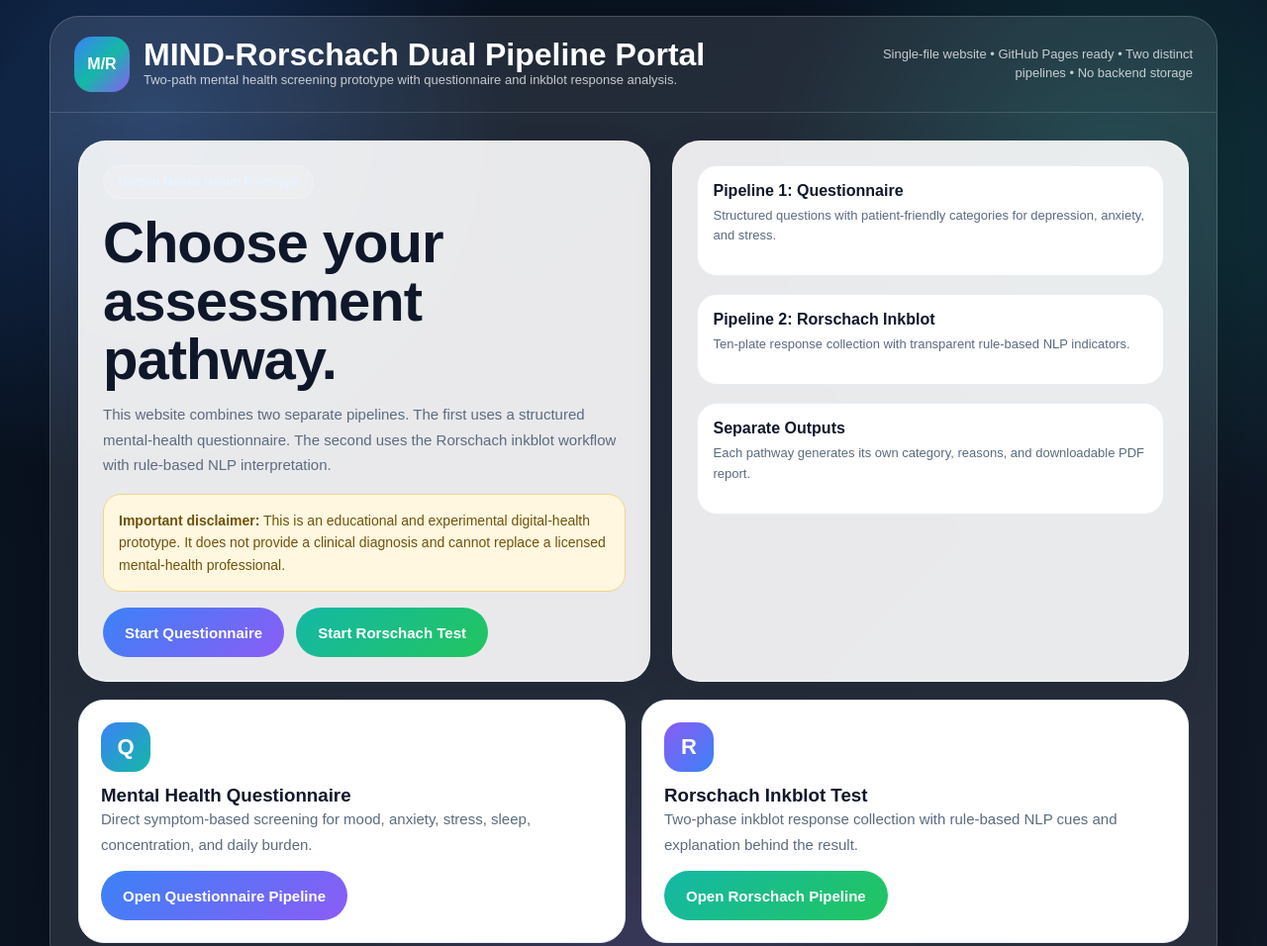
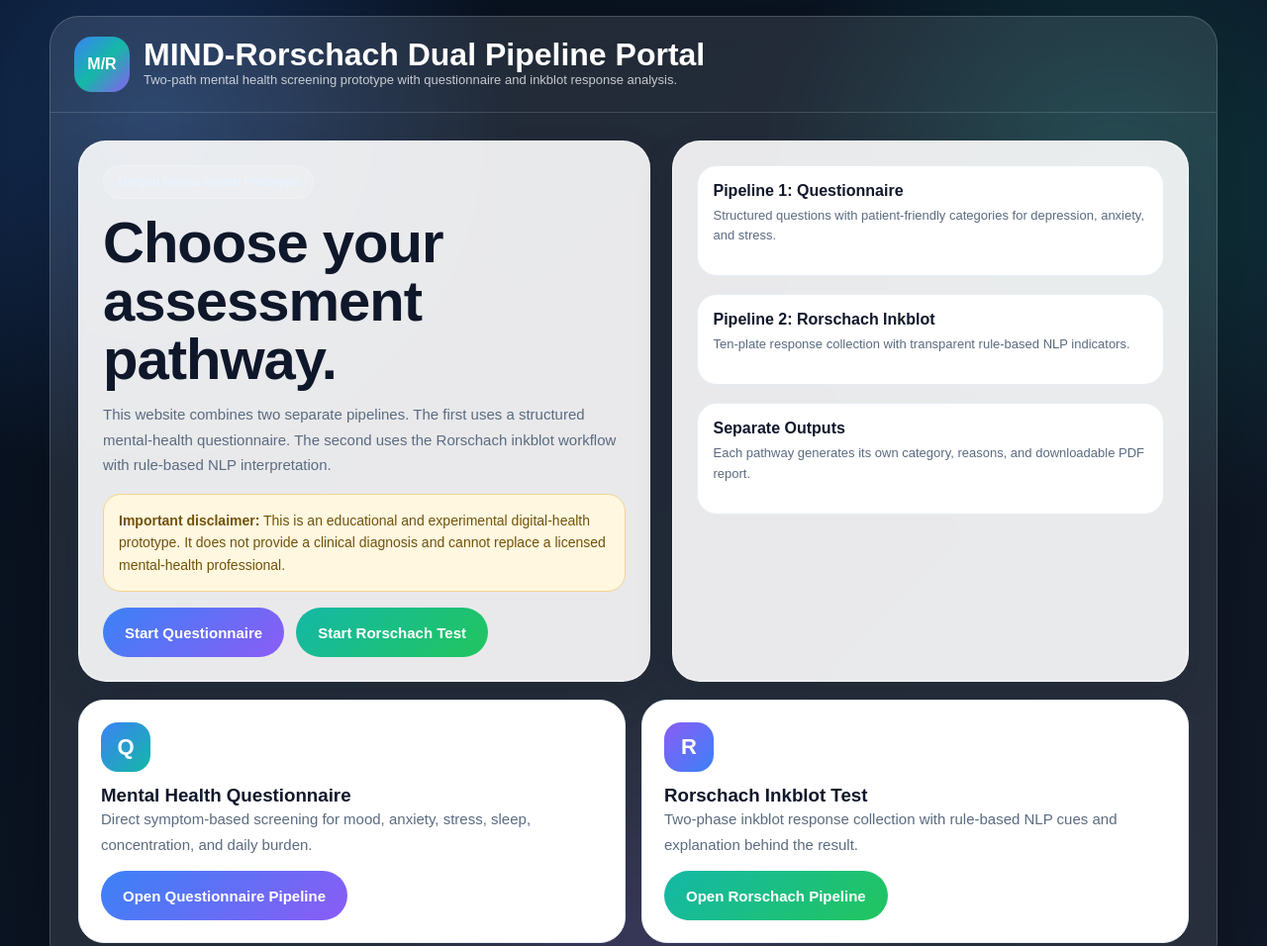
Before and after one commit to SAYANPAL-CREATE/MIND-Rorschach-inkblot, a plain HTML site: page index.html in a window 1280 px wide. Shown: the top 956 px of the page at 99% size. Drawn offline with nearby package versions, Linux system fonts and the light colour scheme.

Commit message:
Add files via upload

```diff
--- a/index.html
+++ b/index.html
@@ -20,7 +20,7 @@
 </style>
 </head>
 <body><main class="app"><section class="frame">
-<header class="top"><div class="brand"><div class="logo">M/R</div><div><h1>MIND-Rorschach Dual Pipeline Portal</h1><p>Two-path mental health screening prototype with questionnaire and inkblot response analysis.</p></div></div><div class="note">Single-file website • GitHub Pages ready • Two distinct pipelines • No backend storage</div></header>
+<header class="top"><div class="brand"><div class="logo">M/R</div><div><h1>MIND-Rorschach Dual Pipeline Portal</h1><p>Two-path mental health screening prototype with questionnaire and inkblot response analysis.</p></div></div><div class="note"></div></header>
 
 <section id="landing" class="screen">
 <div class="hero"><div class="card"><span class="badge">Merged Mental Health Prototype</span><h2>Choose your assessment pathway.</h2><p>This website combines two separate pipelines. The first uses a structured mental-health questionnaire. The second uses the Rorschach inkblot workflow with rule-based NLP interpretation.</p><div class="warnbox"><b>Important disclaimer:</b> This is an educational and experimental digital-health prototype. It does not provide a clinical diagnosis and cannot replace a licensed mental-health professional.</div><div class="btns"><button class="btn blue" onclick="show('qIntro')">Start Questionnaire</button><button class="btn teal" onclick="show('rIntro')">Start Rorschach Test</button></div></div><div class="card"><div class="small"><h3>Pipeline 1: Questionnaire</h3><p>Structured questions with patient-friendly categories for depression, anxiety, and stress.</p></div><br><div class="small"><h3>Pipeline 2: Rorschach Inkblot</h3><p>Ten-plate response collection with transparent rule-based NLP indicators.</p></div><br><div class="small"><h3>Separate Outputs</h3><p>Each pathway generates its own category, reasons, and downloadable PDF report.</p></div></div></div>
```
